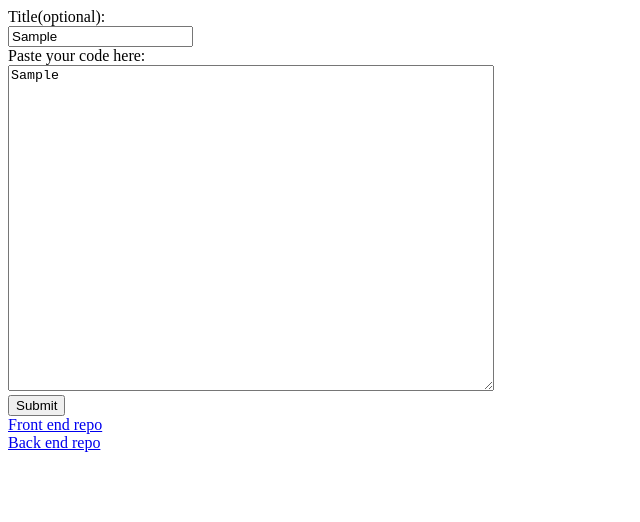
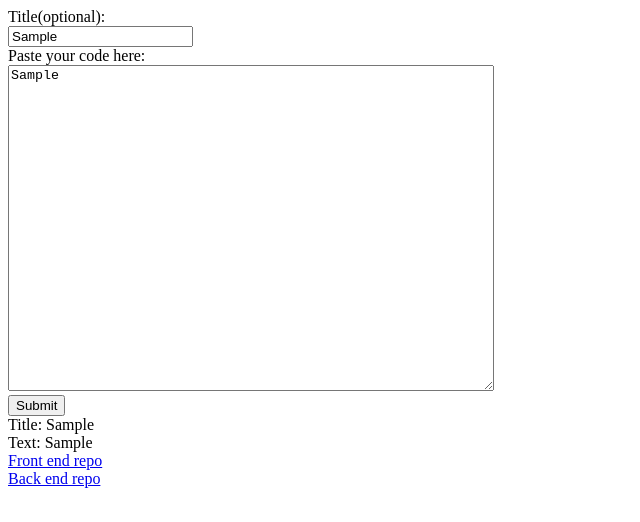
Before and after one commit to virtutae/paste-bin-front-end-SI-TL, a React (Vite) app: page / in a window 1280 px wide. Both pictures are taken after typing "Sample", "Sample" into the empty fields and a click on the button "Submit". Shown: the top 522 px of the page, without its empty margins (0-640 px from the left). Built offline with nearby package versions, Linux system fonts and the light colour scheme.

Commit message:
history component, displayed basic history, no css for history

```diff
--- a/src/components/History.tsx
+++ b/src/components/History.tsx
@@ -0,0 +1,14 @@
+import { entry } from "./interfaces";
+
+interface HistoryProps {
+    entry: entry;
+}
+
+export function History(props: HistoryProps): JSX.Element {
+    return (
+        <div className="oneEntryContainer">
+            <div>Title: {props.entry.title}</div>
+            <div>Text: {props.entry.text}</div>
+        </div>
+    );
+}
--- a/src/components/InputPage.tsx
+++ b/src/components/InputPage.tsx
@@ -1,5 +1,6 @@
 import { useState } from "react";
 import { entry } from "./interfaces";
+import { History } from "./History";
 
 function InputPage(): JSX.Element {
     const [currentTitle, setCurrentTitle] = useState("");
@@ -26,8 +27,10 @@ function InputPage(): JSX.Element {
             alert("Text body cannot be empty!");
         }
     }
-    console.log(currentEntries);
-
+    const EntriesToDisplay: JSX.Element[] = [];
+    for (const element of currentEntries) {
+        EntriesToDisplay.push(<History entry={element} />);
+    }
     return (
         <>
             <div>
@@ -46,6 +49,7 @@ function InputPage(): JSX.Element {
                 <br />
                 <button onClick={handleSubmit}>Submit</button>
             </div>
+            <div>{EntriesToDisplay}</div>
         </>
     );
 }
```
